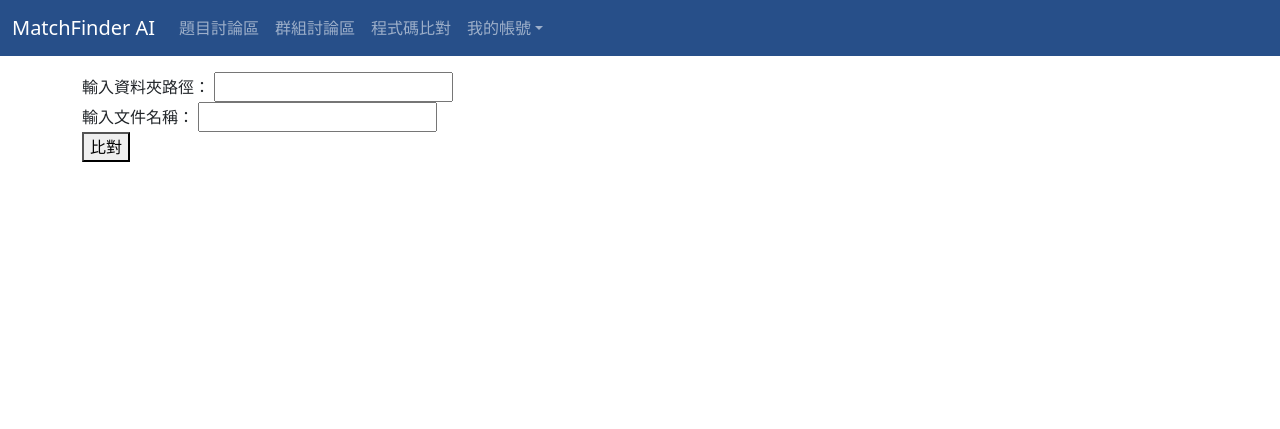
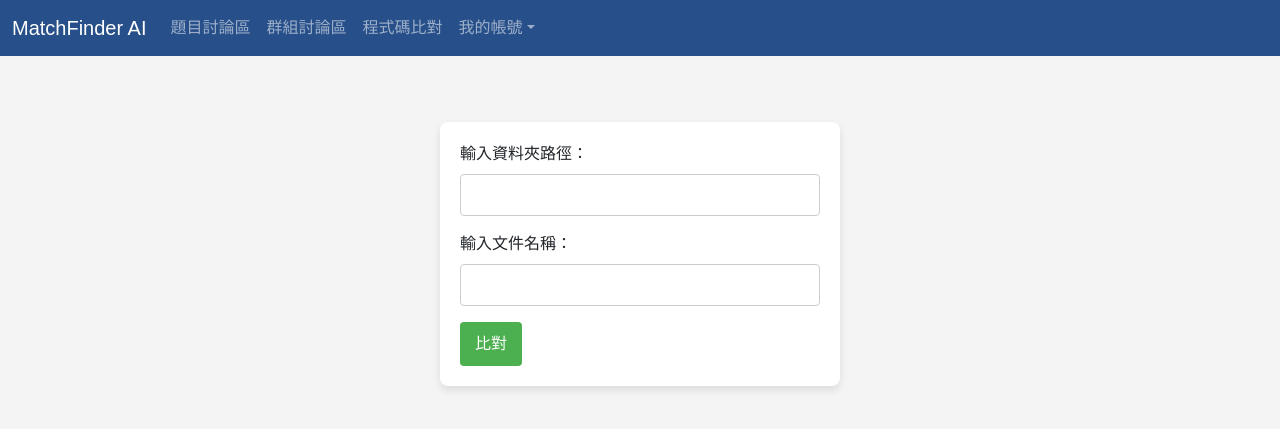
Before and after one commit to 10856045/112505_MFAI, a Django app: page /post-compare/ in a window 1280 px wide. Shown: the top 429 px of the page. Run offline with Django 4.2, Linux system fonts and the light colour scheme; some libraries are stand-ins or nearby versions.

Commit message:
比對介面美化

```diff
--- a/first/templates/post_compare.html
+++ b/first/templates/post_compare.html
@@ -4,6 +4,52 @@
 <head>
     <title>post_compare</title>
 </head>
+
+<style>
+    body {
+        font-family: Arial, sans-serif;
+        background-color: #f4f4f4;
+        margin: 0;
+        padding: 0;
+    }
+
+    form {
+        max-width: 400px;
+        margin: 50px auto;
+        background: #fff;
+        padding: 20px;
+        border-radius: 8px;
+        box-shadow: 0 4px 8px rgba(0, 0, 0, 0.1);
+    }
+
+    label {
+        display: block;
+        margin-bottom: 8px;
+    }
+
+    input {
+        width: 100%;
+        padding: 8px;
+        margin-bottom: 16px;
+        box-sizing: border-box;
+        border: 1px solid #ccc;
+        border-radius: 4px;
+    }
+
+    button {
+        background-color: #4caf50;
+        color: #fff;
+        padding: 10px 15px;
+        border: none;
+        border-radius: 4px;
+        cursor: pointer;
+    }
+
+    button:hover {
+        background-color: #45a049;
+    }
+</style>
+
 <body>
     <form method="post">
         {% csrf_token %}
```
